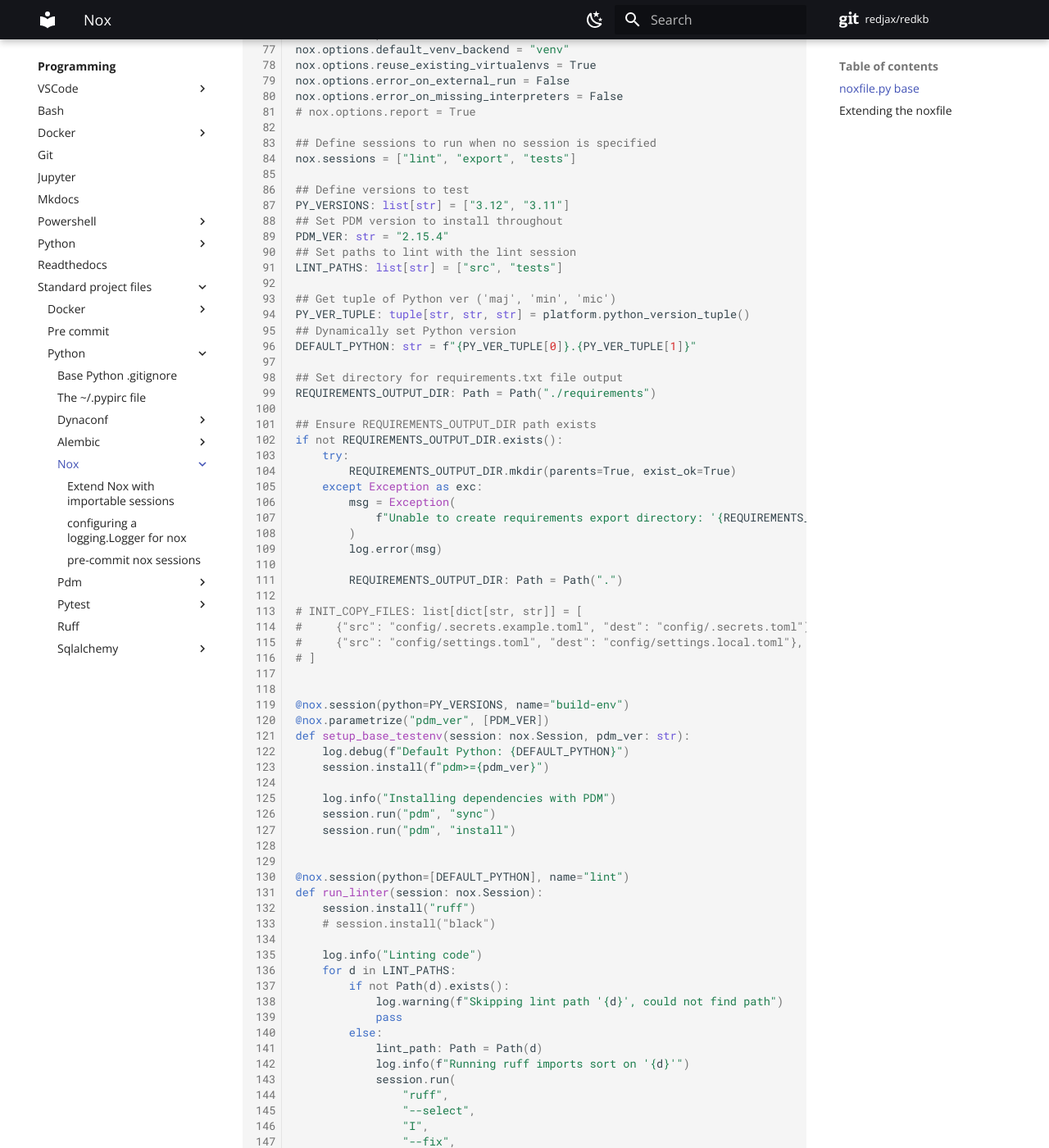
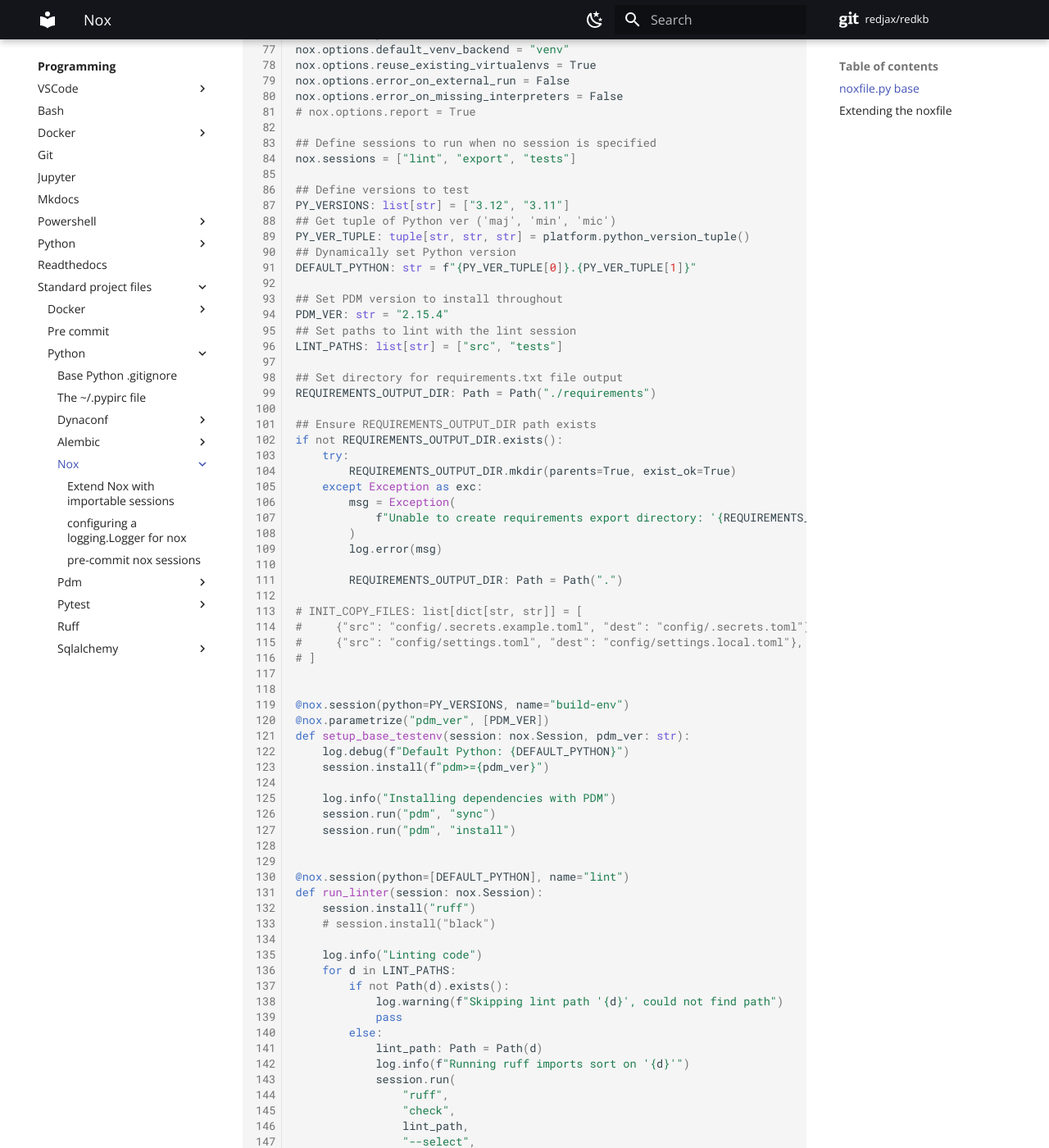
Before and after one commit to redjax/redkb, an MkDocs documentation site: the page built from docs/programming/standard-project-files/python/nox/index.md, in a window 1280 px wide and 1400 px high, scrolled down 2459 px. Shown: the whole window at 82% size. Built offline with MkDocs 1.6.1 and Material for MkDocs 9.7.7, drawn with Linux system fonts in a browser that asks for light colours; comment, search, counter and statistics services are not loaded; some of the changed text lies outside the part shown.

Commit message:
Update example noxfile.py

```diff
--- a/docs/programming/standard-project-files/python/nox/index.md
+++ b/docs/programming/standard-project-files/python/nox/index.md
@@ -121,15 +121,15 @@ nox.sessions = ["lint", "export", "tests"]
 
 ## Define versions to test
 PY_VERSIONS: list[str] = ["3.12", "3.11"]
+## Get tuple of Python ver ('maj', 'min', 'mic')
+PY_VER_TUPLE: tuple[str, str, str] = platform.python_version_tuple()
+## Dynamically set Python version
+DEFAULT_PYTHON: str = f"{PY_VER_TUPLE[0]}.{PY_VER_TUPLE[1]}"
+
 ## Set PDM version to install throughout
 PDM_VER: str = "2.15.4"
 ## Set paths to lint with the lint session
 LINT_PATHS: list[str] = ["src", "tests"]
-
-## Get tuple of Python ver ('maj', 'min', 'mic')
-PY_VER_TUPLE: tuple[str, str, str] = platform.python_version_tuple()
-## Dynamically set Python version
-DEFAULT_PYTHON: str = f"{PY_VER_TUPLE[0]}.{PY_VER_TUPLE[1]}"
 
 ## Set directory for requirements.txt file output
 REQUIREMENTS_OUTPUT_DIR: Path = Path("./requirements")
@@ -178,10 +178,11 @@ def run_linter(session: nox.Session):
             log.info(f"Running ruff imports sort on '{d}'")
             session.run(
                 "ruff",
+                "check",
+                lint_path,
                 "--select",
                 "I",
                 "--fix",
-                lint_path,
             )
 
             # log.info(f"Formatting '{d}' with Black")
```
Also changed, not shown: other parts of docs/programming/standard-project-files/python/nox/index.md (+0 -15 lines).
